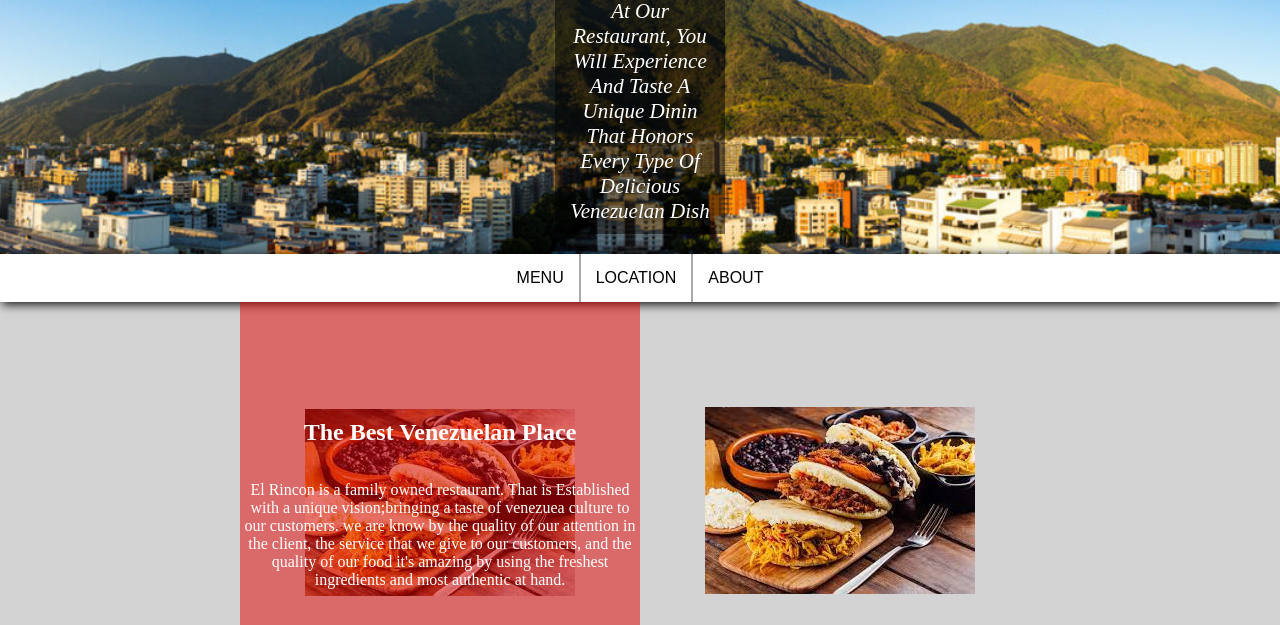
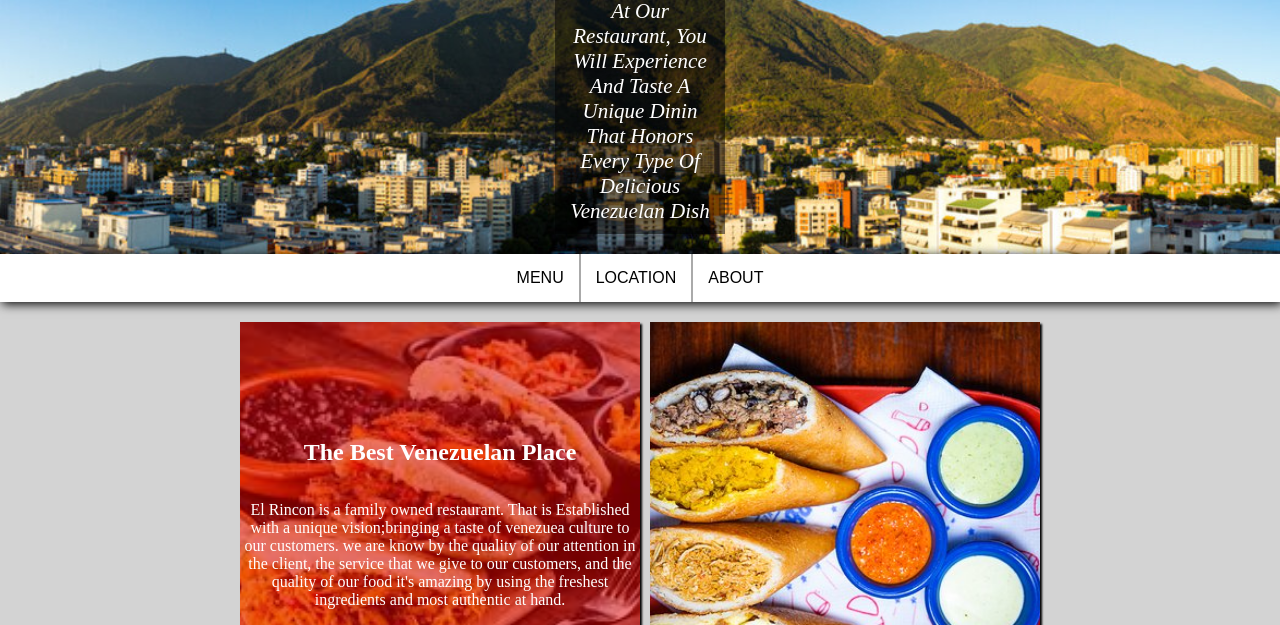
Before and after one commit to LeanJG17/El-Rincon, a plain HTML site: page index.html in a window 1280 px wide. Shown: the part 175-800 px from the top of the page. Drawn offline with Linux system fonts and the light colour scheme; a web font is replaced by a local one.

Commit message:
El Rincon

```diff
--- a/index.html
+++ b/index.html
@@ -20,7 +20,7 @@
     </header>
     <nav class="primary-nav">
         <ul>
-            <li><a href="http://127.0.0.1:5500/2nd%20page/index.html">Menu</a></li>
+            <li><a href="#menu">Menu</a></li>
             <li><a href="location.asp">Location</a></li>
             <li><a href="About Us">About</a></li>
         </ul>
@@ -32,8 +32,10 @@
             <p>El Rincon is a family owned restaurant. That is Established with a unique vision;bringing a taste of venezuea culture to our customers. we are know by the quality of our attention in the client, the service that we give to our customers, and the quality of our food it's amazing by using the freshest ingredients and most authentic at hand.</p>
         </div>
 
-        <div>
-            <img src="Arepas.jpg" alt="stylesheet">
+        <div class="second">
+            <h1></h1>
+
+            <!-- <img src="Empanada.jpg" alt="stylesheet"> -->
         </div>
 
         <div>
@@ -50,7 +52,7 @@
         </div>
 
         <div>
-            <h1>THE MENU</h1>
+            <h1 id="menu">THE MENU</h1>
         </div>
 
     <section>
--- a/style.css
+++ b/style.css
@@ -1,3 +1,6 @@
+html {
+    scroll-behavior: smooth;
+}
 body {
     background-color: lightgray;
     min-height: 100vh;
@@ -109,6 +112,7 @@ div {
     align-items: center;
     flex-direction: column;
     position: relative;
+    background-size: cover;
 }
 .first::before {
     content: "";
@@ -117,6 +121,7 @@ div {
     width: 100%;
     height: 100%;
     position: absolute;
+    box-shadow: 2px 2px 2px black ;
 }
 .first *{
     z-index:2;
@@ -128,6 +133,8 @@ ul {
 
 @media screen and (min-width: 800px) {
     .grid {
+        margin-top: 20px;
+        gap: 10px;
     max-width: 800px;
     display: grid;
     grid-template-columns: 1fr 1fr;
@@ -140,3 +147,18 @@ ul {
     height: 400px;
 }
 }
+
+.second {
+    background-image: url(Empanadas.jpg);
+    background-repeat: no-repeat;
+    background-position: center;
+    display: flex;
+    justify-content: center;
+    align-items: center;
+    flex-direction: column;
+    position: relative;
+    background-size: cover;
+    width: 100%;
+    height: 100%;
+    box-shadow: 2px 2px 2px black;
+}
```
Also changed, not shown: Empanadas.jpg (added).
